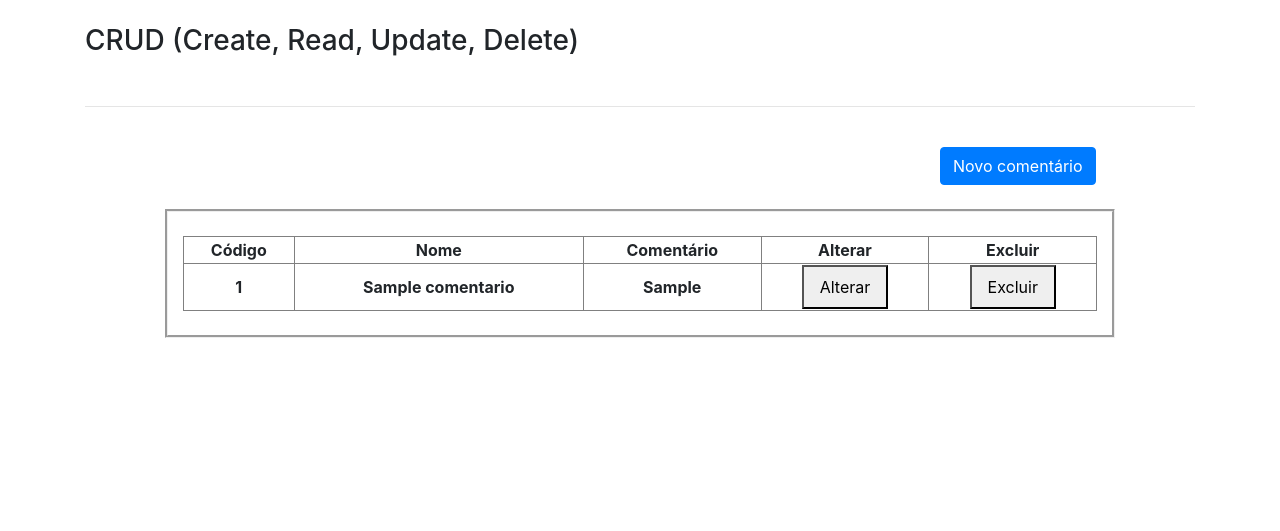
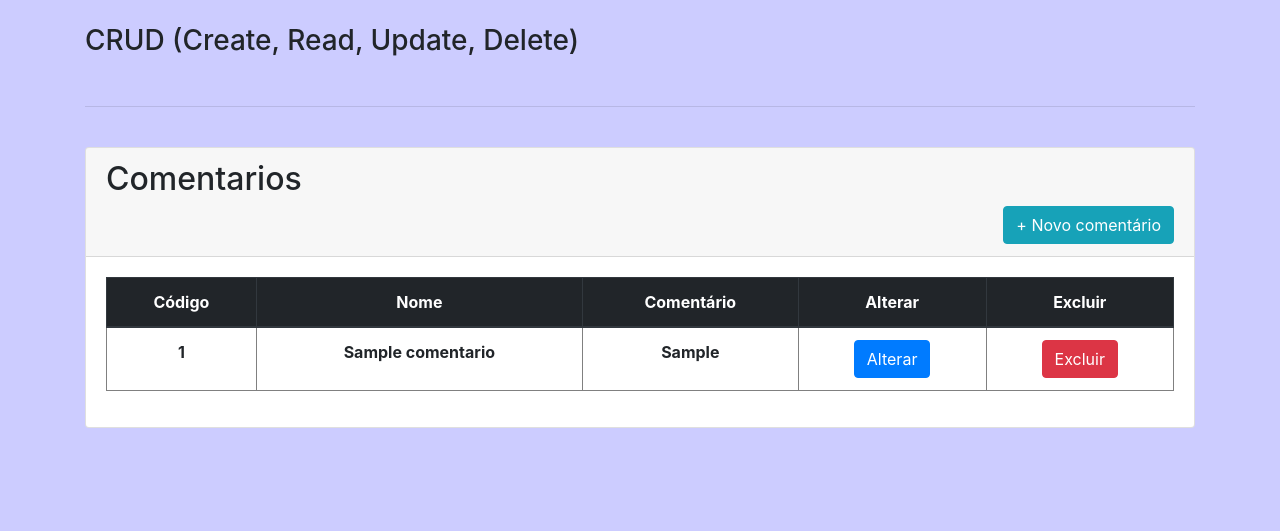
Before and after one commit to Ahruda/crud-2020, a PHP site: page / in a window 1280 px wide. Shown: the top 531 px of the page. Run offline with PHP 8.4, Linux system fonts and the light colour scheme; tables that the repository leaves empty hold one stand-in row (values such as "Sample post"); lists and menus that the app fills with data are empty.

Commit message:
Atualização geral - 03/2021

```diff
--- a/conexao.php
+++ b/conexao.php
@@ -1,5 +1,5 @@
 <?php
-	$servername = "localhost:3308";
+	$servername = "localhost";
 	$username = "root";
 	$password = "";
 	$dbname = "backend";
--- a/index.php
+++ b/index.php
@@ -7,6 +7,11 @@
 <head>
  	<link rel="stylesheet" href="sweetAlert/dist/sweetalert2.min.css">
 	<link rel="stylesheet" href="bootstrap/css/bootstrap.css">
+	<style>
+		body {
+			background-color: #ccccff;
+		}
+	</style>
 </head>
 
 <body>
@@ -19,23 +24,16 @@
 
 			<br><hr><br>
 
-			<div class="row">
-				<div class="col-md-9"></div>
-				<div class="col-md-2">
-					<button class="btn btn-primary" onclick="abreModal()">Novo comentário</button>
+			<div class="card card-form">
+				<div class="card-header">
+					<h2>Comentarios</h2>
+					<button class="btn btn-info float-right" onclick="abreModal()"> + Novo comentário</button>
 				</div>
-				<div class="col-md-1"></div>
-			</div>
-			<br>
-			<div class="row">
-				<div class="col-md-1"></div>
-				<div class="col-md-10" style="border-style: groove;" >
-					<br>
-					<div id="table"></div>
-					<br>
+				<div class="card-body">
+					<div id="table" class="table"></div>
 				</div>
-				<div class="col-md-1"></div>
-			</div>
+        	</div>
+
 
 		</div>
 
@@ -204,6 +202,7 @@
 			  showCancelButton: true,
 			  confirmButtonColor: '#3085d6',
 			  cancelButtonColor: '#d33',
+			  cancelButtonText: 'Cancelar',
 			  confirmButtonText: 'Sim, excluir isso!'
 			})
 			.then((result) => {
--- a/read.php
+++ b/read.php
@@ -1,5 +1,5 @@
 <table width="100%" cellspacing="0" border="1">
-
+	<thead class="thead-dark">
 	<tr class="colunas" align="center">
 		<th>Código</th>
 		<th>Nome</th>
@@ -7,6 +7,7 @@
 		<th>Alterar</th>
 		<th>Excluir</th>
 	</tr>
+	</thead>
 
 <?php
 
@@ -27,12 +28,12 @@ if (mysqli_num_rows($result) > 0) {
 
 			</th>
 			<th>
-				<button class="nav-link" onclick="modal_update(<?php echo $row['id'] ?>);">
+				<button class="btn btn-primary" onclick="modal_update(<?php echo $row['id'] ?>);">
 					Alterar
 				</button>
 			</th>
 			<th>
-				<button class="nav-link" onclick="delete_confirmation(<?php echo $row['id'] ?>);">
+				<button class="btn btn-danger" onclick="delete_confirmation(<?php echo $row['id'] ?>);">
 					Excluir
 				</button>
 			</th>
```
Also changed, not shown: README.md.
